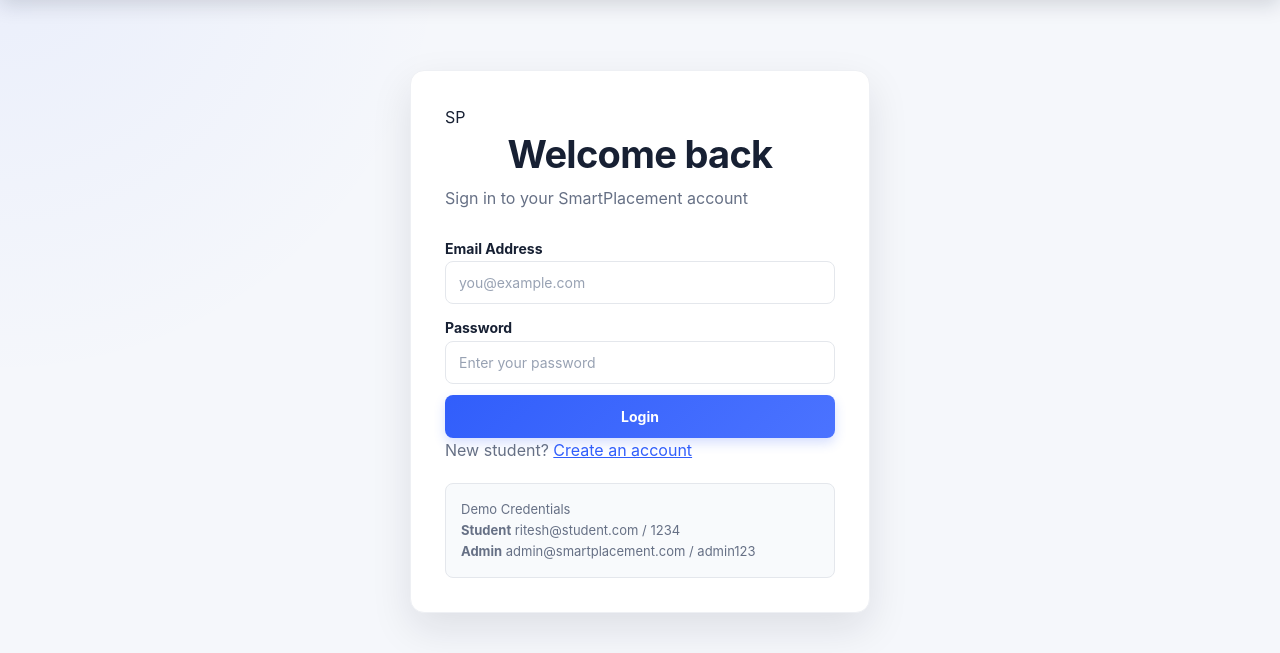
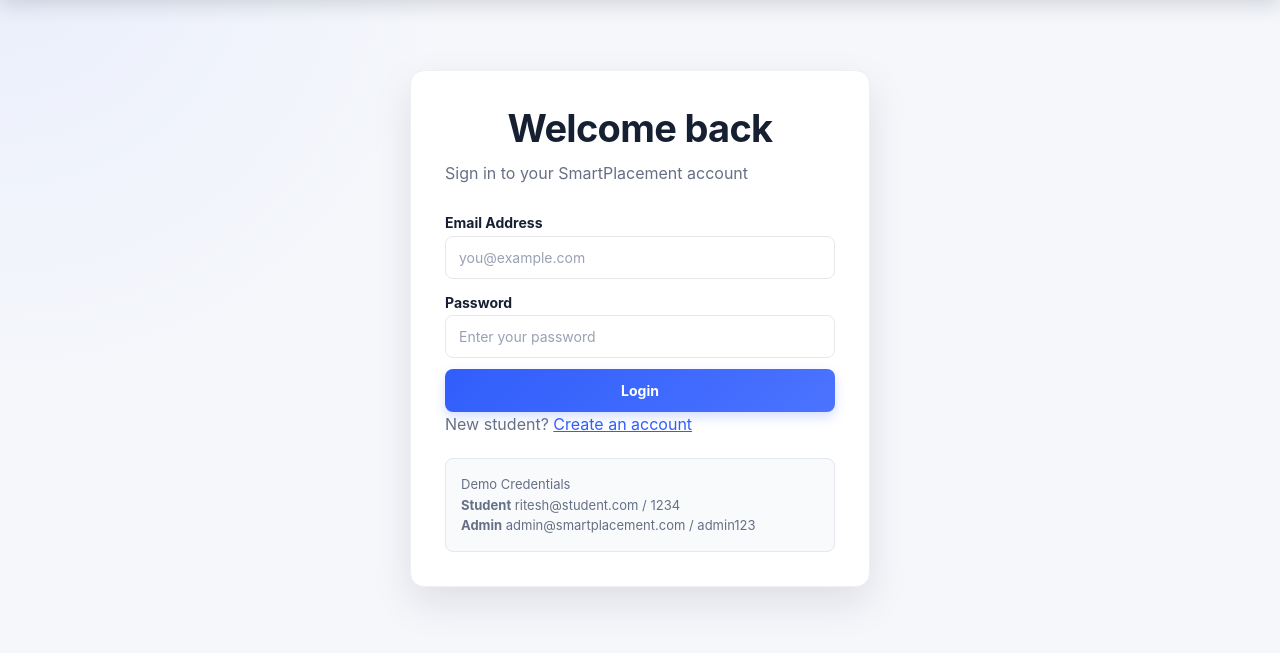
Before and after one commit to rItEsHGarG003/SmartPlacement-DBMS, a Flask app: page /login in a window 1280 px wide. Shown: the part 70-723 px from the top of the page. Run offline with Flask 3, Linux system fonts and the light colour scheme.

Commit message:
Remove redundant login logo

```diff
--- a/templates/login.html
+++ b/templates/login.html
@@ -12,9 +12,7 @@
 
         <div class="auth-header">
 
-            <div class="auth-logo">
-                SP
-            </div>
+
 
             <h1>
                 Welcome back
```
